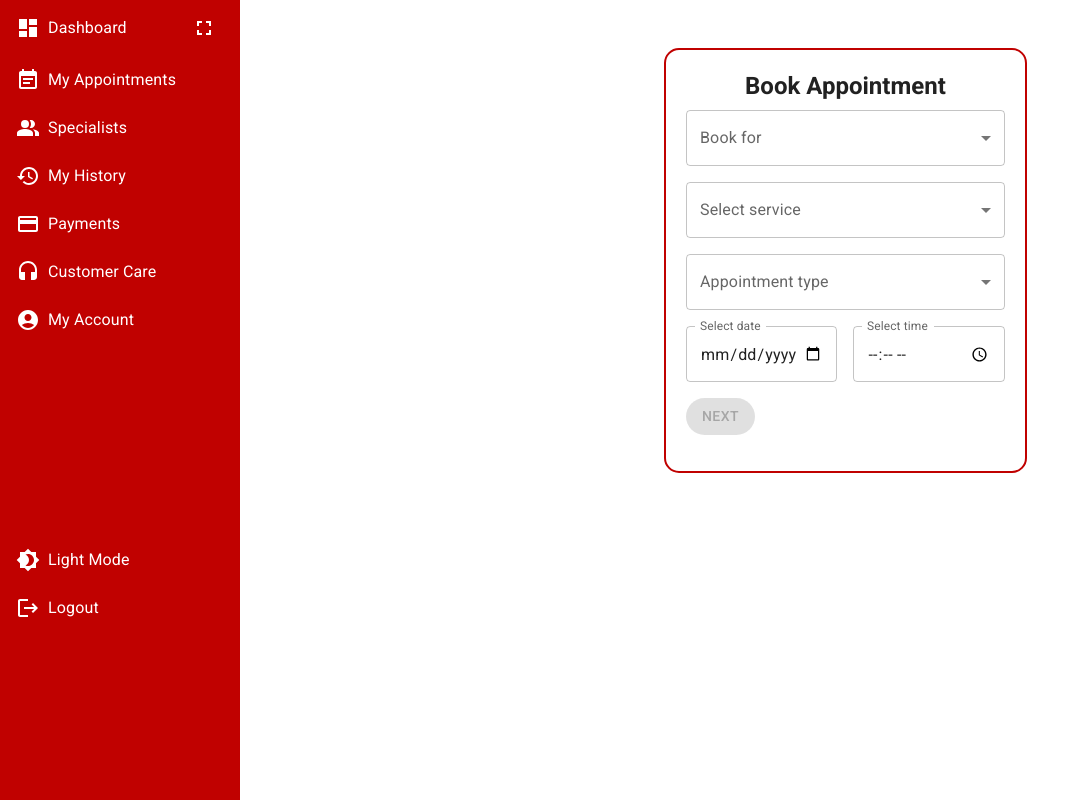
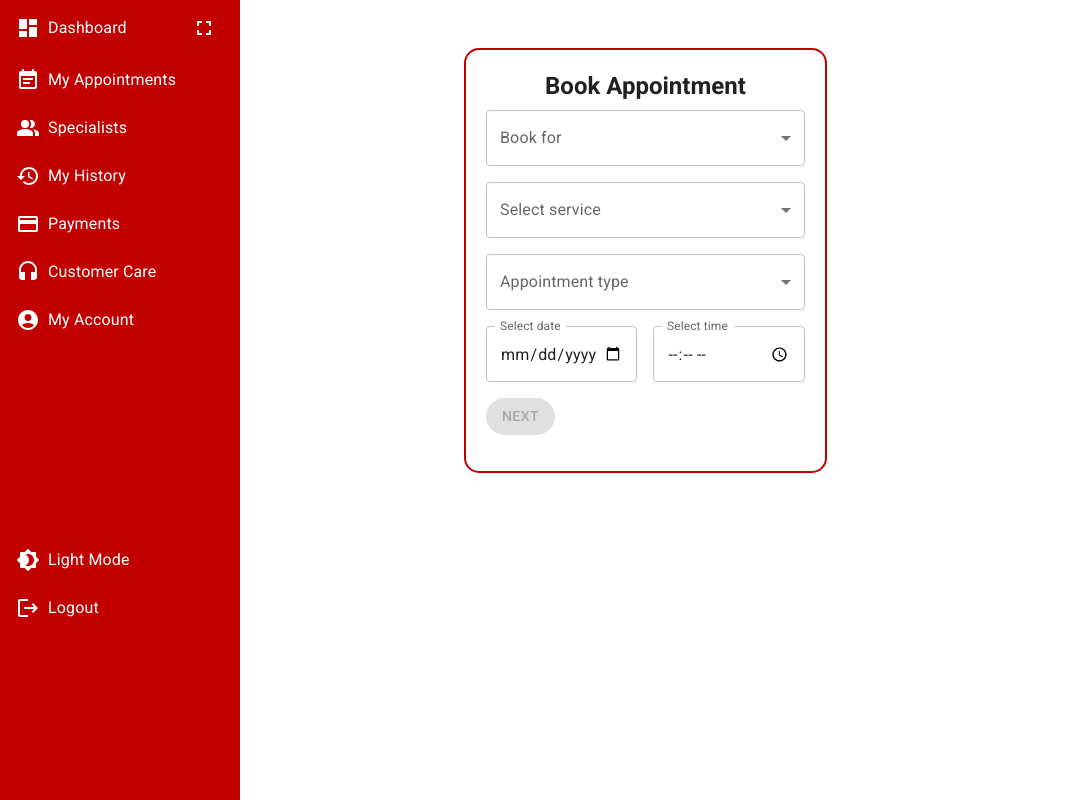
Before and after one commit to Equity-Afya/client-frontend, a React (Vite) app: page /book-appointment in a window 1280 px wide. Shown: the whole page, without its empty margins (0-1073 px from the left). Built offline with nearby package versions, Linux system fonts and the light colour scheme.

Commit message:
Updated booking form

```diff
--- a/src/pages/BookAppointmentPage.jsx
+++ b/src/pages/BookAppointmentPage.jsx
@@ -10,7 +10,7 @@ const BookAppointmentPage = () => {
   return (
     <Box sx={{ display: "flex", height: "100vh" }}>
       <Sidebar />
-      <Box sx={{ marginTop: '48px', overflowY: 'auto', height: 'calc(100vh - 48px)', position: 'relative', marginLeft: '400px'}}>
+      <Box sx={{ marginTop: '48px', overflowY: 'auto', height: 'calc(100vh - 48px)', position: 'relative', marginLeft: '200px'}}>
         <BookingForm />
       </Box>
     </Box>
--- a/src/pages/CompleteAppointmentPage.jsx
+++ b/src/pages/CompleteAppointmentPage.jsx
@@ -8,7 +8,7 @@ const CompleteAppointmentPage = () => {
   return (
     <Box sx={{ display: "flex", height: "100vh" }}>
       <Sidebar />
-      <Box sx={{ marginTop: '48px',  marginLeft: '400px'}}>
+      <Box sx={{ marginTop: '48px',  marginLeft: '200px'}}>
         <CompleteAppointment />
       </Box>
     </Box>
```
